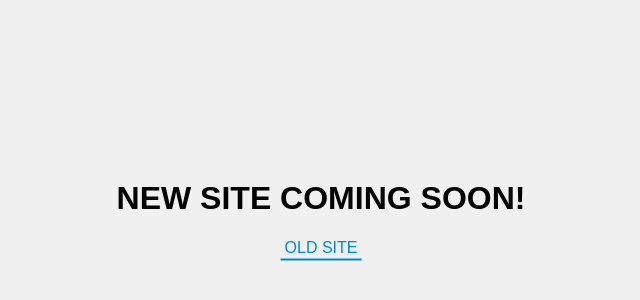
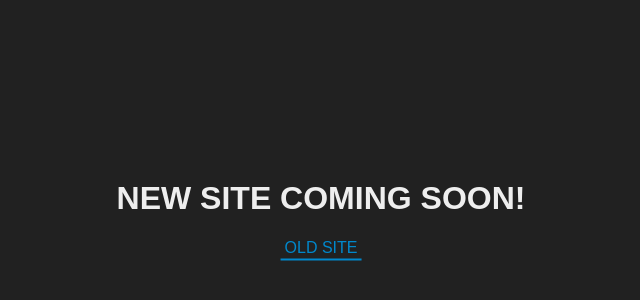
Before and after one commit to AgtLucas/agtlucas.github.io, a plain HTML site: page index.html in a window 1280 px wide. Shown: the part 180-480 px from the top of the page, without its empty margins (319-959 px from the left). Drawn offline with Linux system fonts and the light colour scheme.

Commit message:
Update css

```diff
--- a/index.html
+++ b/index.html
@@ -1 +1 @@
-<!doctype html><html lang="en"><head><meta charset="UTF-8"><title>Lucas da Silva - Front-End Ops</title><meta name="viewport" content="width=device-width"><style>*{margin: 0;padding: 0;}*, *:before, *:after{-moz-box-sizing: border-box;-webkit-box-sizing: border-box;box-sizing: border-box;}html, body{height: 100%;}body{font-family: sans-serif;font-weight: 300;background:#f0f0f0;color: #030303;}.main{position: absolute;top: 0;right: 0;bottom: 0;left: 0;}.hello{position: absolute;top: 50%;left: 50%;text-align: center;-webkit-transform: translate(-50%, -50%);-moz-transform: translate(-50%, -50%);-ms-transform: translate(-50%, -50%);-o-transform: translate(-50%, -50%);transform: translate(-50%, -50%);text-transform:uppercase;}.old-site{display:inline-block;margin-top:20px;padding:2px 4px;color: #08c;text-decoration:none;border-bottom:2px solid #08c;}.old-site:hover{background:#08c;color:#f0f0f0;}</style><link rel="shortcut icon" href="favicon.ico" type="image/x-icon"><link rel="apple-touch-icon" href="favicon.png"></head><body><div class="main"><div class="hello"><h1>New site coming soon!</h1><a class="old-site" href="http://agtlucas.com">Old site</a></div></div></body></html>
+<!doctype html><html lang="en"><head><meta charset="UTF-8"><title>Lucas da Silva - Front-End Ops</title><meta name="viewport" content="width=device-width"><style>*{margin: 0;padding: 0;}*, *:before, *:after{-moz-box-sizing: border-box;-webkit-box-sizing: border-box;box-sizing: border-box;}html, body{height: 100%;}body{font-family: sans-serif;font-weight: 300;background:#212121;color:#EEEEEE;}.main{position: absolute;top: 0;right: 0;bottom: 0;left: 0;}.hello{position: absolute;top: 50%;left: 50%;text-align: center;-webkit-transform: translate(-50%, -50%);-moz-transform: translate(-50%, -50%);-ms-transform: translate(-50%, -50%);-o-transform: translate(-50%, -50%);transform: translate(-50%, -50%);text-transform:uppercase;}.old-site{display:inline-block;margin-top:20px;padding:2px 4px;color: #08c;text-decoration:none;border-bottom:2px solid #08c;}.old-site:hover{background:#08c;color:#f0f0f0;}</style><link rel="shortcut icon" href="favicon.ico" type="image/x-icon"><link rel="apple-touch-icon" href="favicon.png"></head><body><div class="main"><div class="hello"><h1>New site coming soon!</h1><a class="old-site" href="http://agtlucas.com">Old site</a></div></div></body></html>
```
